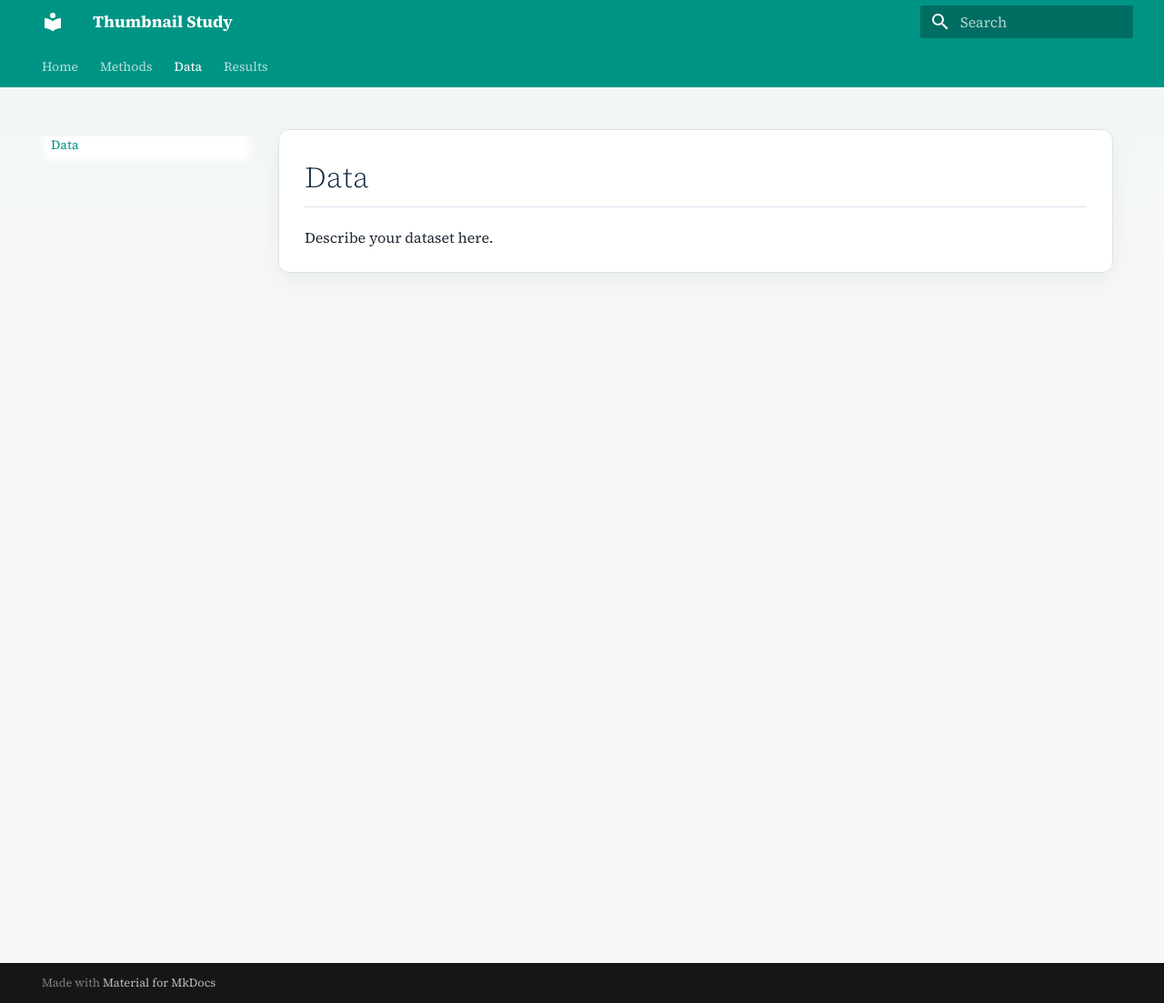
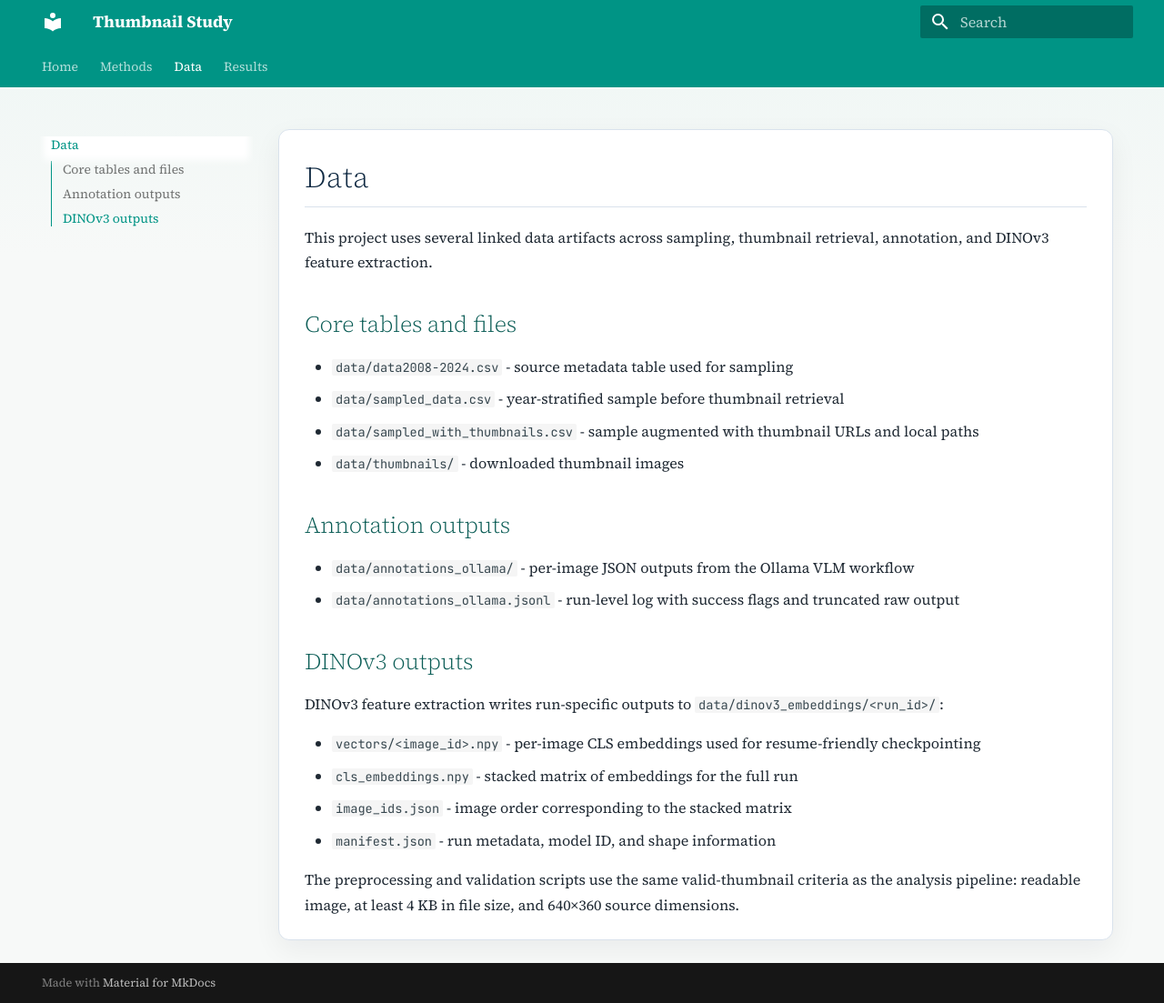
Before and after one commit to lyashevska/thmbnails, an MkDocs documentation site: the page built from docs/data.md, in a window 1280 px wide and 1103 px high. Shown: the whole window at 91% size. Built offline with MkDocs 1.6.1 and Material for MkDocs 9.7.7, drawn with Linux system fonts in a browser that asks for light colours.

Commit message:
update documentation for embedding extraction

```diff
--- a/docs/data.md
+++ b/docs/data.md
@@ -1,3 +1,26 @@
 # Data
 
-Describe your dataset here.
+This project uses several linked data artifacts across sampling, thumbnail retrieval, annotation, and DINOv3 feature extraction.
+
+## Core tables and files
+
+- `data/data2008-2024.csv` - source metadata table used for sampling
+- `data/sampled_data.csv` - year-stratified sample before thumbnail retrieval
+- `data/sampled_with_thumbnails.csv` - sample augmented with thumbnail URLs and local paths
+- `data/thumbnails/` - downloaded thumbnail images
+
+## Annotation outputs
+
+- `data/annotations_ollama/` - per-image JSON outputs from the Ollama VLM workflow
+- `data/annotations_ollama.jsonl` - run-level log with success flags and truncated raw output
+
+## DINOv3 outputs
+
+DINOv3 feature extraction writes run-specific outputs to `data/dinov3_embeddings/<run_id>/`:
+
+- `vectors/<image_id>.npy` - per-image CLS embeddings used for resume-friendly checkpointing
+- `cls_embeddings.npy` - stacked matrix of embeddings for the full run
+- `image_ids.json` - image order corresponding to the stacked matrix
+- `manifest.json` - run metadata, model ID, and shape information
+
+The preprocessing and validation scripts use the same valid-thumbnail criteria as the analysis pipeline: readable image, at least 4 KB in file size, and 640×360 source dimensions.
```
Also changed, not shown: README.md (+18 -13 lines), docs/index.md (+2 -0 lines), docs/methods.md (+21 -0 lines), docs/results.md (+21 -0 lines).
